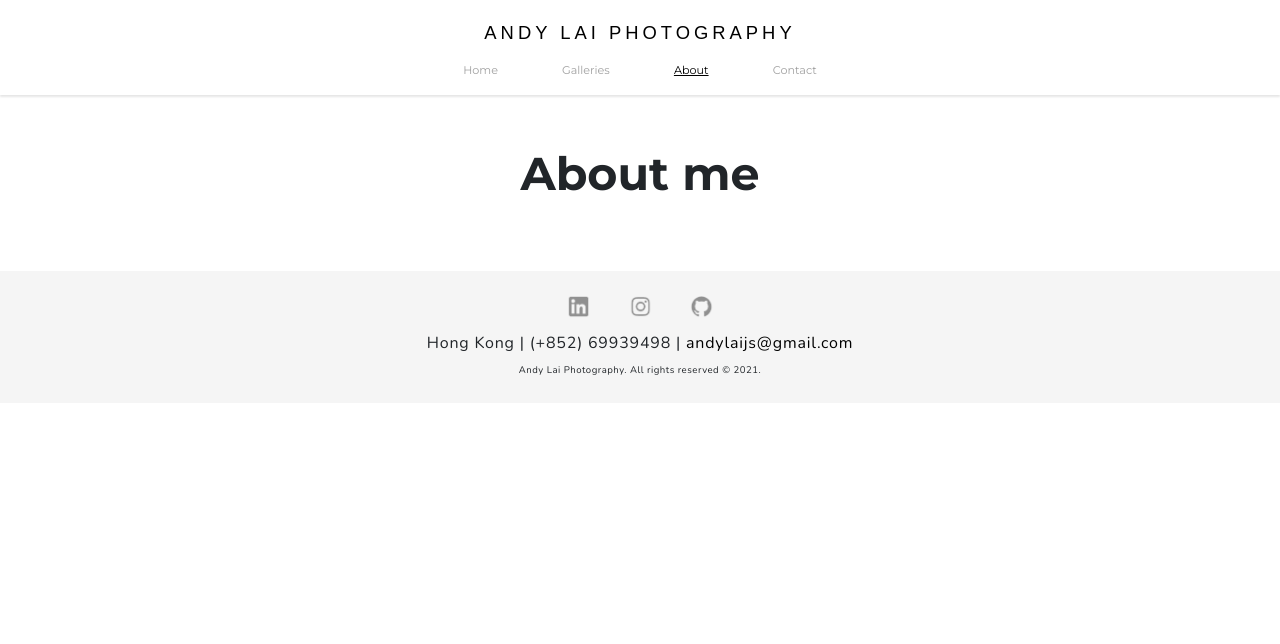
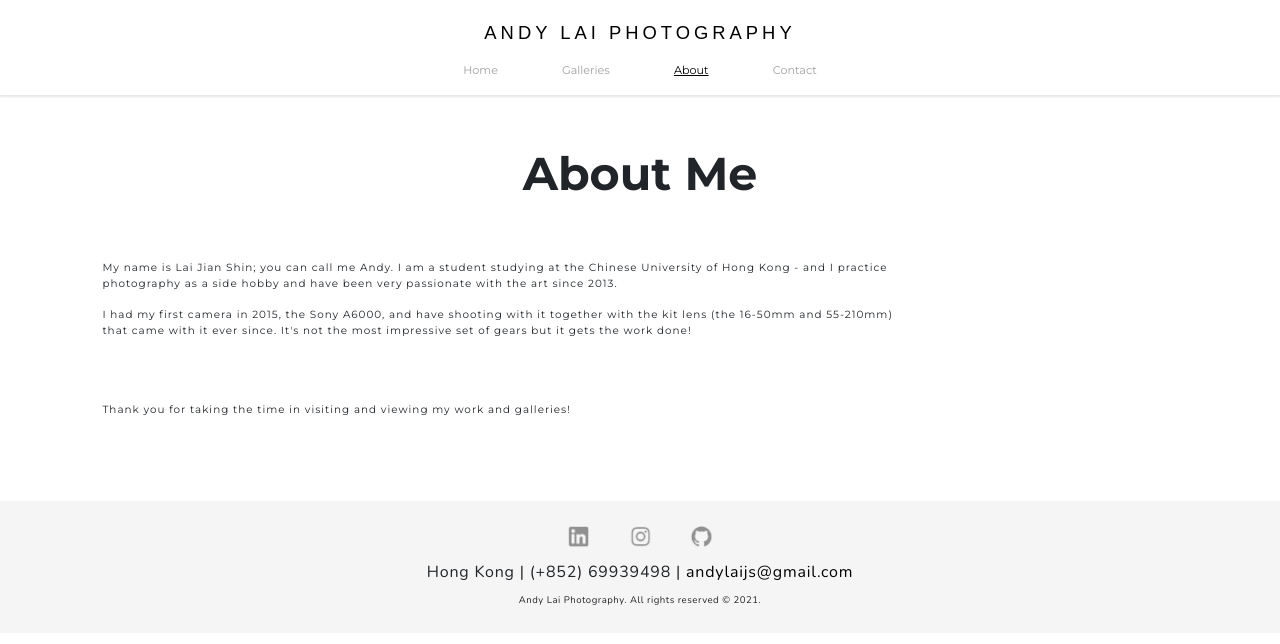
Before and after one commit to AndyLaiJS/AndyLaiPhotography, a React (Create React App) app: page /about in a window 1280 px wide. Shown: the top 644 px of the page. Built offline with nearby package versions, Linux system fonts and the light colour scheme; a web font is replaced by a local one.

Commit message:
About: content

```diff
--- a/src/pages/About.js
+++ b/src/pages/About.js
@@ -1,5 +1,24 @@
 import React from "react";
 
 export default function About() {
-	return <h1> About me </h1>;
+	return (
+		<div>
+			<h1>About Me</h1>
+			<p className="desc">
+				My name is Lai Jian Shin; you can call me Andy. I am a student studying
+				at the Chinese University of Hong Kong - and I practice photography as a
+				side hobby and have been very passionate with the art since 2013.{" "}
+				<br></br>
+				<br></br>I had my first camera in 2015, the Sony A6000, and have
+				shooting with it together with the kit lens (the 16-50mm and 55-210mm)
+				that came with it ever since. It's not the most impressive set of gears
+				but it gets the work done!{" "}
+			</p>
+
+			<p className="desc">
+				Thank you for taking the time in visiting and viewing my work and
+				galleries!
+			</p>
+		</div>
+	);
 }
```
